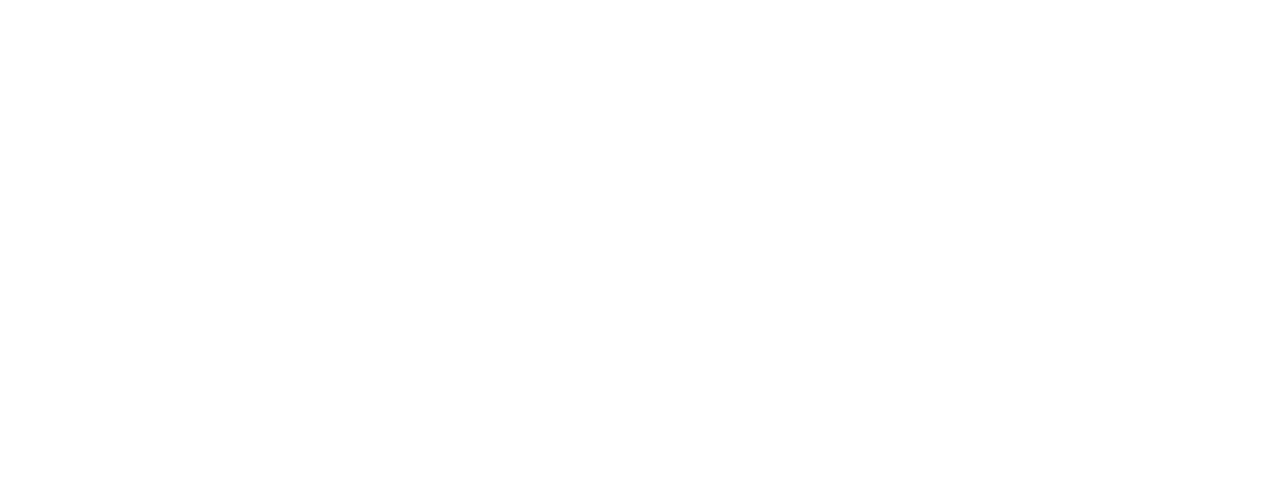
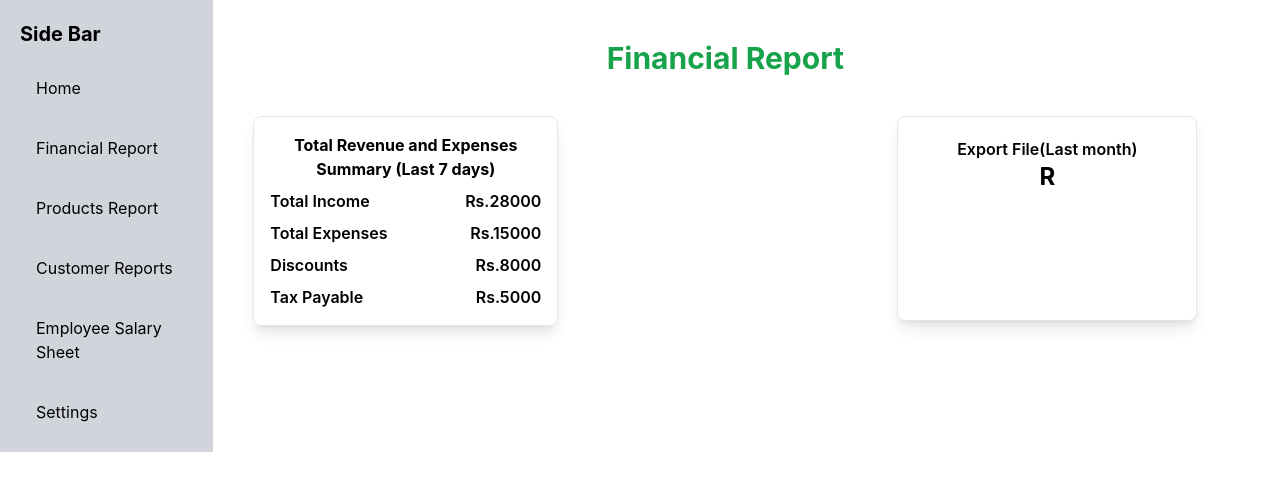
Before and after one commit to Thamidu-Peiris/CRIPS, a React (Create React App) app in the folder frontend/: page /financialreport in a window 1280 px wide. Before the commit this address had no page. Shown: the top 490 px of the page. Built offline with nearby package versions, Linux system fonts and the light colour scheme.

Commit message:
Sales reports created
Multiple sales report files added and changes done to sales manager dashboard

```diff
--- a/frontend/src/App.js
+++ b/frontend/src/App.js
@@ -31,6 +31,10 @@
 import UserProfile from "./dashboards/Customer/UserProfile";
 import SmDashboard from './dashboards/SM/dashboard.js';
 import RegisterSystemManager from './pages/smRegister.js';
+import FinancialReport from './dashboards/SalesReports/FinancialReport.js';
+import CustomerReport from './dashboards/SalesReports/CustomerReport.js';
+import ProductReport from './dashboards/SalesReports/ProductReport.js';
+import SalarySheet from './dashboards/SalesReports/SalarySheet.js';
 
 
 
@@ -72,7 +76,10 @@
         <Route path="/profile" element={<UserProfile />} />
         <Route path="/sm-dashboard" element={<SmDashboard />} /> // ✅ Add Route for SmDashb
         <Route path="/SMregister" element={<RegisterSystemManager />} />
-
+        <Route path="/financialreport" element={<FinancialReport />} />
+        <Route path="/productreport" element={<ProductReport />} />
+        <Route path="/customerreport" element={<CustomerReport />} />
+        <Route path="/salarysheet" element={<SalarySheet />} />
 
       </Routes>
     </Router>
--- a/frontend/src/dashboards/SalesManagerDashboard.js
+++ b/frontend/src/dashboards/SalesManagerDashboard.js
@@ -1,5 +1,6 @@
 // CRIPS\frontend\src\dashboards\SalesManagerDashboard.js
 import React from "react";
+import { Link } from "react-router-dom";
 import { BarChart, Bar, XAxis, YAxis, Tooltip, CartesianGrid, ResponsiveContainer } from "recharts";
 
 const data = [
@@ -22,7 +23,7 @@
   { id: 2, name: "Plant 2", sold: 543, image: "plant2.jpg" },
   { id: 3, name: "Plant 3", sold: 420, image: "plant3.jpg" },
   { id: 4, name: "Plant 4", sold: 382, image: "plant4.jpg" },
-  { id: 5, name: "Plant 5", sold: 151, image: "plant5.jpg" },
+  { id: 5, name: "Plant 5", sold: 151, image: "hero-image2.jpg" },
 ];
 
 const recentOrders = [
@@ -39,10 +40,13 @@
       {/* Sidebar */}
       <div className="w-1/6 bg-gray-300 p-5">
         <h2 className="text-xl font-bold mb-5">Side Bar</h2>
-        <ul className="space-y-4">
-          {["Home", "Financial Report", "Product Performance Report", "Customer Report", "Salary Sheet", "Account Settings"].map((item) => (
-            <li key={item} className="cursor-pointer hover:text-green-600">{item}</li>
-          ))}
+        <ul className="space-y-5">
+          <li><Link to="/" className="block px-4 py-2 rounded-lg hover:bg-green-600 hover:shadow-lg transition duration-300">Home</Link></li>
+          <li><Link to="/FinancialReport" className="block px-4 py-2 rounded-lg hover:bg-green-600 hover:shadow-lg transition duration-300">Financial Report</Link></li>
+          <li><Link to="/ProductReport" className="block px-4 py-2 rounded-lg hover:bg-green-600 hover:shadow-lg transition duration-300">Products Report</Link></li>
+          <li><Link to="/CustomerReport" className="block px-4 py-2 rounded-lg hover:bg-green-600 hover:shadow-lg transition duration-300">Customer Reports</Link></li>
+          <li><Link to="/SalarySheet" className="block px-4 py-2 rounded-lg hover:bg-green-600 hover:shadow-lg transition duration-300">Employee Salary Sheet</Link></li>
+          <li><Link to="/dashboard/settings" className="block px-4 py-2 rounded-lg hover:bg-green-600 hover:shadow-lg transition duration-300">Settings</Link></li>
         </ul>
       </div>
 
@@ -56,13 +60,13 @@
           <div className="bg-white shadow-lg rounded-lg p-5 text-center border">
             <p className="font-semibold">Sales Summary (Last 7 days)</p>
             <h2 className="text-2xl font-bold">345 Units</h2>
-            <button className="text-blue-500 mt-2">See details</button>
+            <button> <Link to="/ProductReport" className="text-blue-500 mt-2"> See details</Link></button>
           </div>
 
           <div className="bg-white shadow-lg rounded-lg p-5 text-center border">
             <p className="font-semibold">Total Revenue (Last month)</p>
             <h2 className="text-2xl font-bold">Rs. 26,500</h2>
-            <button className="text-blue-500 mt-2">See details</button>
+            <button><Link to="/FinancialReport" className="text-blue-500 mt-2">See details</Link></button>
           </div>
         </div>
 
@@ -84,7 +88,7 @@
         <div className="p-10 mt-10 bg-gray-100 p-5 rounded-lg shadow-lg mb-10">
           <div className="flex justify-between items-center mb-4">
             <h2 className="text-lg font-bold">Top Selling Plants</h2>
-            <button className="text-blue-500">See details</button>
+            <button> <Link to ="/ProductReport" className="text-blue-500">See details</Link></button>
           </div>
           <div className="flex justify-around">
             {topSellingPlants.map((plant) => (
@@ -103,7 +107,7 @@
         <div className="p-20 bg-gray-100 p-5 rounded-lg shadow-lg">
           <div className="flex justify-between items-center mb-4">
             <h2 className="text-lg font-bold">Recent Orders</h2>
-            <button className="text-blue-500">See details</button>
+            <button> <Link to="/CustomerReport" className="text-blue-500">See details</Link></button>
           </div>
           <table className="w-full border-collapse border border-gray-300">
             <thead>
--- /dev/null
+++ b/frontend/src/dashboards/SalesReports/CustomerReport.js
@@ -0,0 +1,25 @@
+// CRIPS\frontend\src\dashboards\SalesReports\CustomerReport.js
+import React from "react";
+import { Link } from "react-router-dom";
+
+const CustomerReport = () => {
+    return (
+        <div className ="felx h-parent">
+            {/*Sidebar*/}
+            <div className="w-1/6 bg-gray-300 p-5">
+            <h2 className="text-xl font-bold mb-5">Side Bar</h2>
+            <ul className="space-y-5">
+                <li><Link to="/" className="">Home</Link></li>
+                <li><Link to="/financialReport" className="block px-4 py-2 rounded-lg hover:bg-green-600 hover:shadow-lg transition duration-300">Financial Report</Link></li>
+                <li><Link to="/ProductsReport" className="block px-4 py-2 rounded-lg hover:bg-green-600 hover:shadow-lg transition duration-300">Products Report</Link></li>
+                <li><Link to="/customerreport" className="block px-4 py-2 rounded-lg hover:bg-green-600 hover:shadow-lg transition duration-300">Customer Reports</Link></li>
+                <li><Link to="/salarypayroll" className="block px-4 py-2 rounded-lg hover:bg-green-600 hover:shadow-lg transition duration-300">Employee Salary Sheet</Link></li>
+                <li><Link to="/dashboard/settings" className="block px-4 py-2 rounded-lg hover:bg-green-600 hover:shadow-lg transition duration-300">Settings</Link></li>
+            </ul>
+            </div>
+        </div>
+    )
+}
+
+
+export default CustomerReport;
--- /dev/null
+++ b/frontend/src/dashboards/SalesReports/FinancialReport.js
@@ -0,0 +1,67 @@
+// CRIPS\frontend\src\dashboards\SalesReports\FinancialReport.js
+import React from "react";
+import { Link } from "react-router-dom";
+
+const FinancialReport = () => {
+    return (
+        <div className ="flex h-parent">
+            {/*Sidebar*/}
+            <div className="w-1/6 bg-gray-300 p-5">
+            <h2 className="text-xl font-bold mb-5">Side Bar</h2>
+            <ul className="space-y-5">
+                <li><Link to="/" className="block px-4 py-2 rounded-lg hover:bg-green-600 hover:shadow-lg transition duration-300">Home</Link></li>
+                <li><Link to="/financialReport" className="block px-4 py-2 rounded-lg hover:bg-green-600 hover:shadow-lg transition duration-300">Financial Report</Link></li>
+                <li><Link to="/ProductsReport" className="block px-4 py-2 rounded-lg hover:bg-green-600 hover:shadow-lg transition duration-300">Products Report</Link></li>
+                <li><Link to="/customerreport" className="block px-4 py-2 rounded-lg hover:bg-green-600 hover:shadow-lg transition duration-300">Customer Reports</Link></li>
+                <li><Link to="/salarypayroll" className="block px-4 py-2 rounded-lg hover:bg-green-600 hover:shadow-lg transition duration-300">Employee Salary Sheet</Link></li>
+                <li><Link to="/dashboard/settings" className="block px-4 py-2 rounded-lg hover:bg-green-600 hover:shadow-lg transition duration-300">Settings</Link></li>
+            </ul>
+            </div>
+
+            {/*Main Content*/}
+            <div className="w-4/5 p-10 text-center">
+                <h1 className="text-3xl font-bold text-green-600">Financial Report</h1>
+
+            {/* Summary Cards */}
+            <div className="mt-10 flex justify-left gap-20">
+                <div className="bg-white shadow-lg rounded-lg p-4 text-center border h-[210px] w-[305px]">
+
+                    <p className="font-bold mb-2">Total Revenue and Expenses Summary (Last 7 days)</p>
+                    <div className="flex justify-between mb-2">
+                    <p className="text-s font-semibold text-right">Total Income </p>
+                    <p className="text-s font-semibold text-right">Rs.28000</p>
+                    </div>
+                    <div className="flex justify-between mb-2">
+                    <p className="text-s font-semibold text-right">Total Expenses </p>
+                    <p className="text-s font-semibold text-right">Rs.15000</p>
+                    </div>
+                    <div className="flex justify-between mb-2">
+                    <p className="text-s font-semibold text-right">Discounts </p>
+                    <p className="text-s font-semibold text-right">Rs.8000</p>
+                    </div>
+                    <div className="flex justify-between ">
+                    <p className="text-s font-semibold text-right">Tax Payable </p>
+                    <p className="text-s font-semibold text-right">Rs.5000</p>
+                    </div>
+
+                </div>
+
+                <div className="ml-auto bg-white shadow-lg rounded-lg p-5 text-center border h-[205px] w-[300px]">
+                    <p className="font-semibold">Export File(Last month)</p>
+                    <h2 className="text-2xl font-bold">R</h2>
+
+                </div>
+            </div>
+
+            </div>
+
+        </div>
+
+
+
+
+    )
+}
+
+
+export default FinancialReport;
--- /dev/null
+++ b/frontend/src/dashboards/SalesReports/ProductReport.js
@@ -0,0 +1,25 @@
+// CRIPS\frontend\src\dashboards\SalesReports\ProductReport.js
+import React from "react";
+import { Link } from "react-router-dom";
+
+const ProductReport = () => {
+    return (
+        <div className ="felx h-parent">
+            {/*Sidebar*/}
+            <div className="w-1/6 bg-gray-300 p-5">
+            <h2 className="text-xl font-bold mb-5">Side Bar</h2>
+            <ul className="space-y-5">
+                <li><Link to="/" className="">Home</Link></li>
+                <li><Link to="/financialReport" className="block px-4 py-2 rounded-lg hover:bg-green-600 hover:shadow-lg transition duration-300">Financial Report</Link></li>
+                <li><Link to="/ProductsReport" className="block px-4 py-2 rounded-lg hover:bg-green-600 hover:shadow-lg transition duration-300">Products Report</Link></li>
+                <li><Link to="/customerreport" className="block px-4 py-2 rounded-lg hover:bg-green-600 hover:shadow-lg transition duration-300">Customer Reports</Link></li>
+                <li><Link to="/salarypayroll" className="block px-4 py-2 rounded-lg hover:bg-green-600 hover:shadow-lg transition duration-300">Employee Salary Sheet</Link></li>
+                <li><Link to="/dashboard/settings" className="block px-4 py-2 rounded-lg hover:bg-green-600 hover:shadow-lg transition duration-300">Settings</Link></li>
+            </ul>
+            </div>
+        </div>
+    )
+}
+
+
+export default ProductReport;
--- /dev/null
+++ b/frontend/src/dashboards/SalesReports/SalarySheet.js
@@ -0,0 +1,25 @@
+// CRIPS\frontend\src\dashboards\SalesReports\SalarySheet.js
+import React from "react";
+import { Link } from "react-router-dom";
+
+const SalarySheet = () => {
+    return (
+        <div className ="felx h-parent">
+            {/*Sidebar*/}
+            <div className="w-1/6 bg-gray-300 p-5">
+            <h2 className="text-xl font-bold mb-5">Side Bar</h2>
+            <ul className="space-y-5">
+                <li><Link to="/" className="">Home</Link></li>
+                <li><Link to="/FinancialReport" className="block px-4 py-2 rounded-lg hover:bg-green-600 hover:shadow-lg transition duration-300">Financial Report</Link></li>
+                <li><Link to="/ProductsReport" className="block px-4 py-2 rounded-lg hover:bg-green-600 hover:shadow-lg transition duration-300">Products Report</Link></li>
+                <li><Link to="/CustomerReport" className="block px-4 py-2 rounded-lg hover:bg-green-600 hover:shadow-lg transition duration-300">Customer Reports</Link></li>
+                <li><Link to="/SalarySheet" className="block px-4 py-2 rounded-lg hover:bg-green-600 hover:shadow-lg transition duration-300">Employee Salary Sheet</Link></li>
+                <li><Link to="/dashboard/settings" className="block px-4 py-2 rounded-lg hover:bg-green-600 hover:shadow-lg transition duration-300">Settings</Link></li>
+            </ul>
+            </div>
+        </div>
+    )
+}
+
+
+export default SalarySheet;
```
